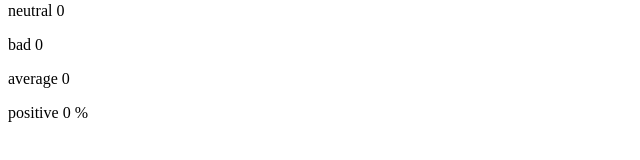
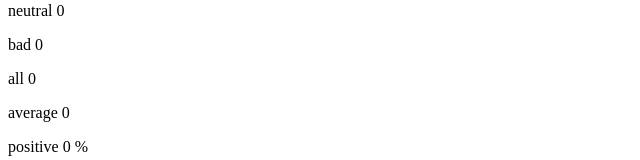
Before and after one commit to kaisa-koski/fullstack_MOOC, a React (Create React App) app in the folder osa1/unicafe/: page / in a window 1280 px wide. Shown: the part 213-373 px from the top of the page, without its empty margins (0-640 px from the left). Built offline with nearby package versions, Linux system fonts and the light colour scheme.

Commit message:
Lisäys tehtäviin 1.6-1.7, äänten kokonaismäärä lisätty

```diff
--- a/osa1/unicafe/src/App.js
+++ b/osa1/unicafe/src/App.js
@@ -8,6 +8,7 @@ const Button = ({handleClick, text}) => (
 
 const Statistics = ({good, neutral, bad}) => (
   <div>
+    <p>all {total(good, neutral, bad)}</p>
     <p>average {average(good,neutral,bad)}</p>
     <p>positive {positive(good, neutral, bad)} %</p>
     </div>
```
